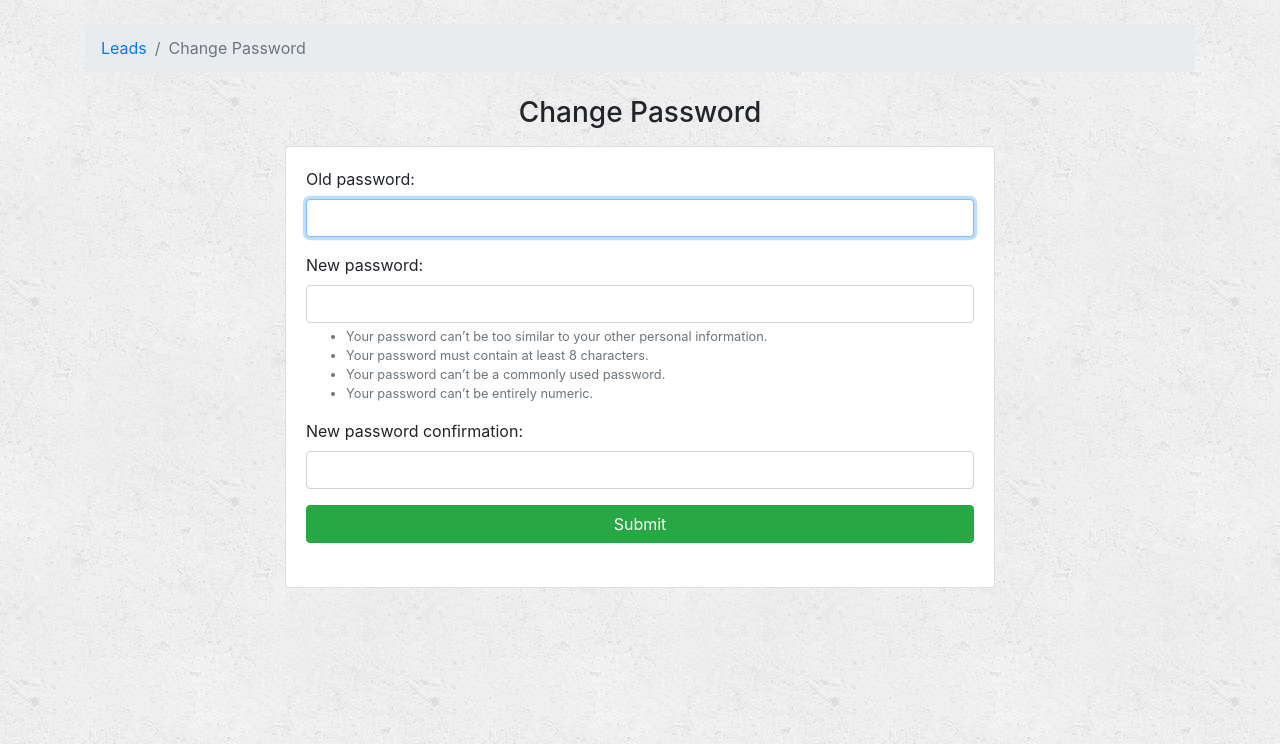
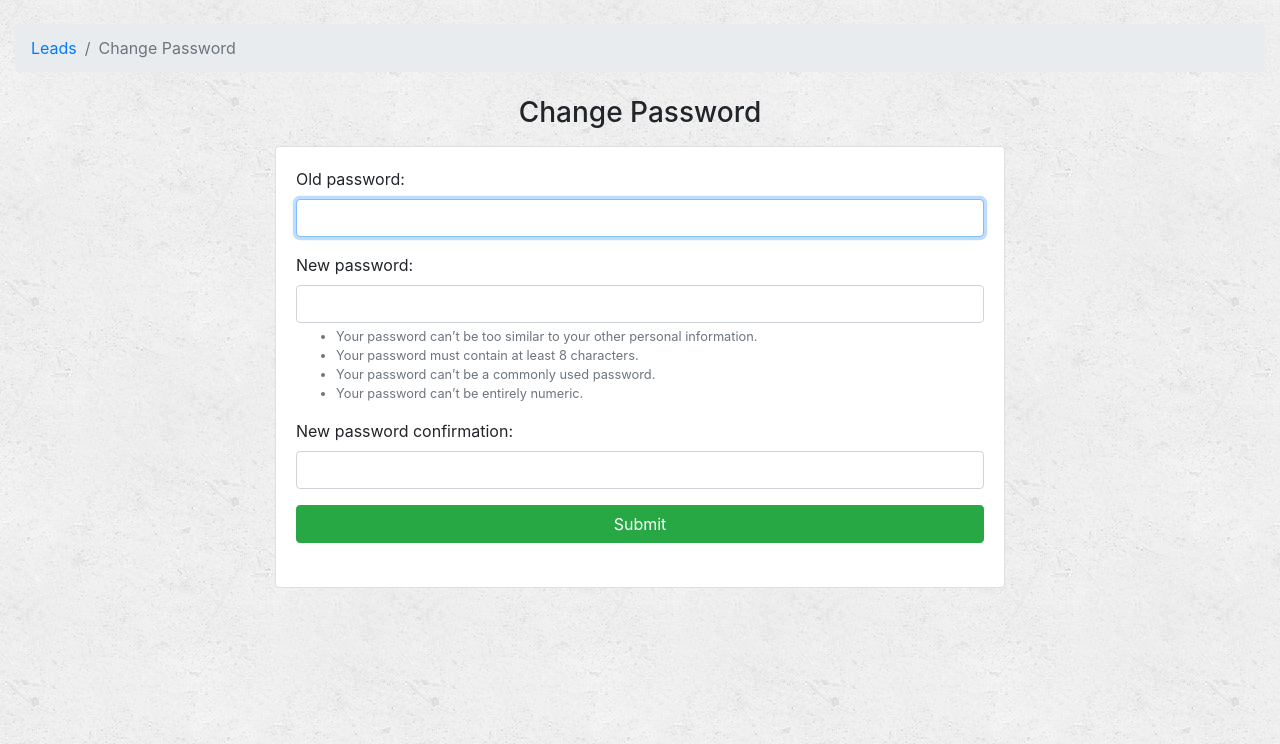
Before and after one commit to jamesbeegen/vivahomeleads, a Django app: a page that uses templates/base.html in a window 1280 px wide. Shown: the part 56-800 px from the top of the page. Run offline with Django 3.2, Linux system fonts and the light colour scheme; some libraries are stand-ins or nearby versions.

Commit message:
Update base.html
Added meta attributes and container-fluid wrapper in base.html

```diff
--- a/templates/base.html
+++ b/templates/base.html
@@ -1,7 +1,7 @@
 {% load static %}<!DOCTYPE html>
 <html>
   <head>
-    <meta charset="utf-8">
+    <meta charset="utf-8" name="viewport" content="width=device-width, initial-scale=1">
     <title>{% block title %}Leads{% endblock %}</title>
     <link rel="stylesheet" href="{% static 'css/bootstrap.min.css' %}">
     <link rel="stylesheet" href="{% static 'css/styles.css' %}">
@@ -33,7 +33,7 @@
       </div>
       </div>
     </nav>
-  <div class="container">
+  <div class="container-fluid">
     <ol class="breadcrumb my-4">
       {% block breadcrumb %}
       {% endblock %}
```
